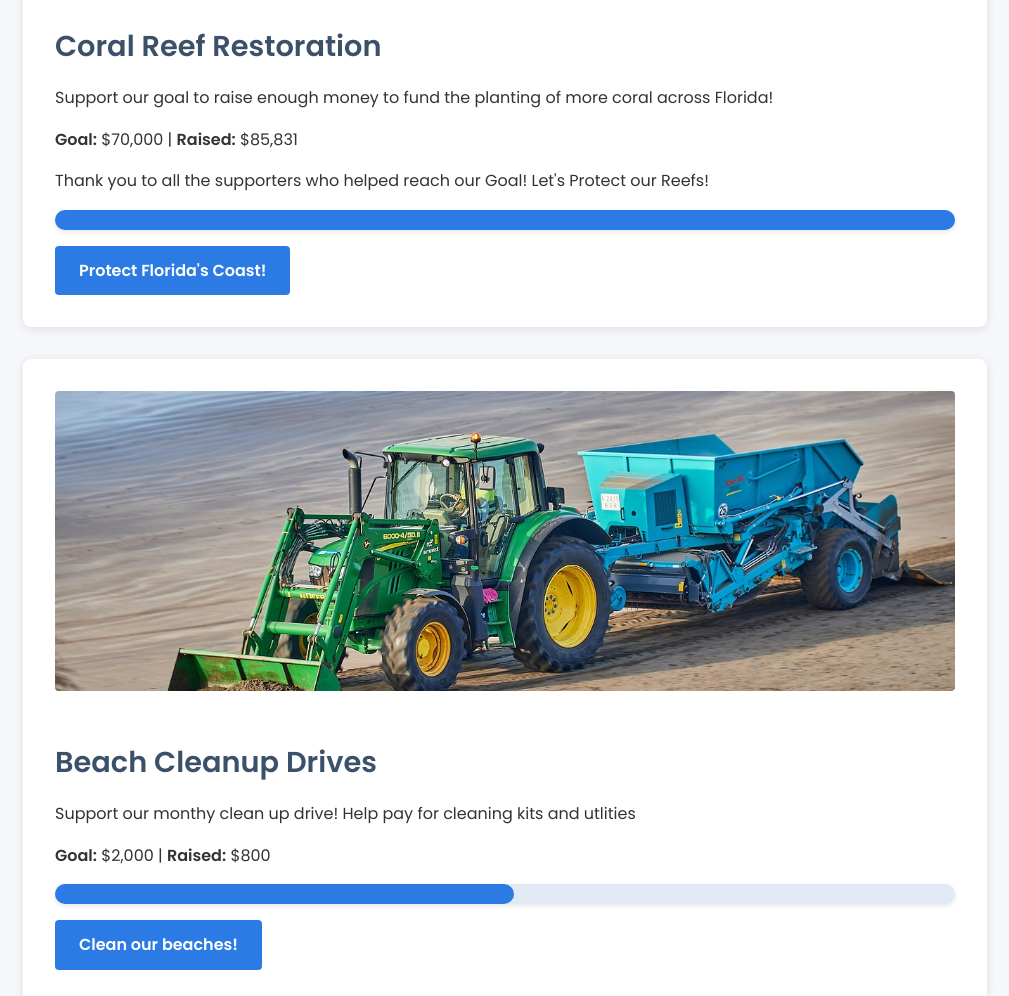
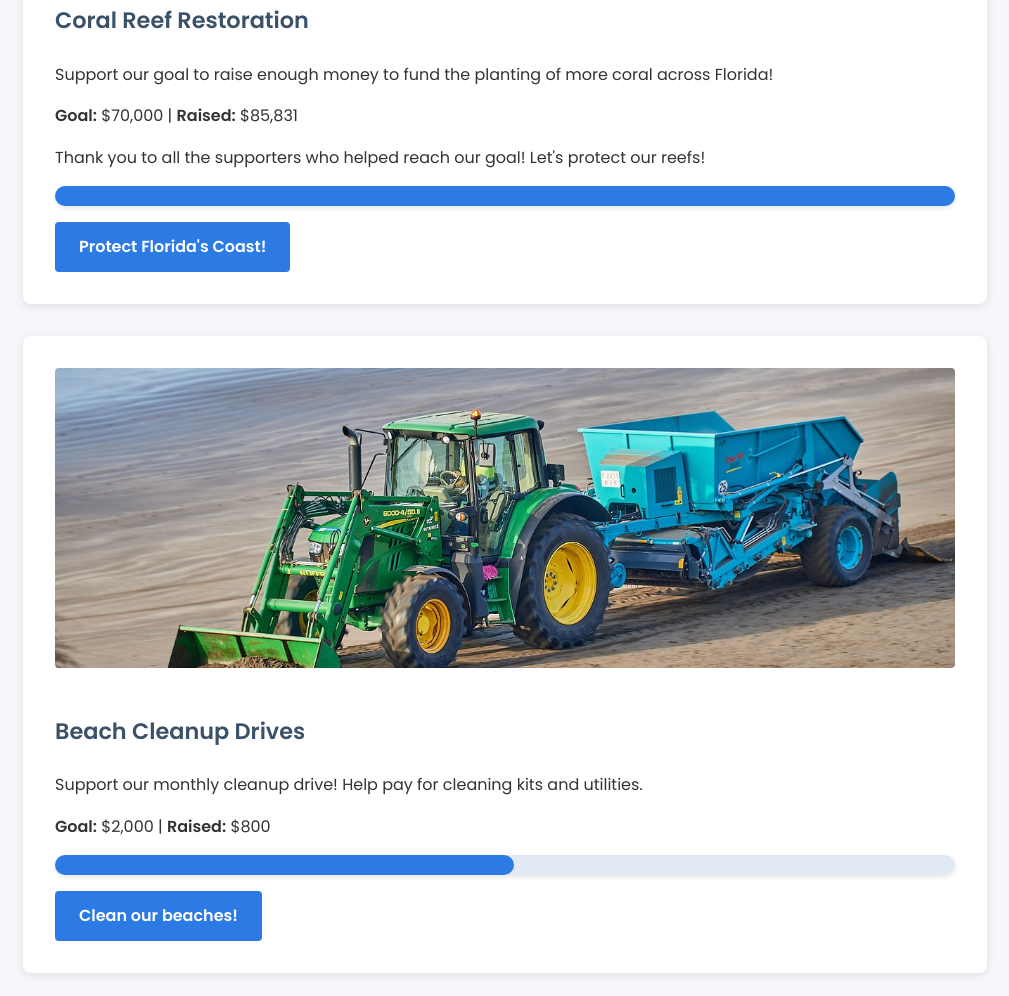
Before and after one commit to markymarksthe4th/protectthereefs, a plain HTML site: page fundraiser.html in a window 1280 px wide. Shown: the part 705-1701 px from the top of the page, without its empty margins (135-1144 px from the left). Drawn offline with Linux system fonts and the light colour scheme.

Commit message:
Update fundraiser.html
validating

```diff
--- a/fundraiser.html
+++ b/fundraiser.html
@@ -27,25 +27,24 @@
   </header>
 
   <main>
-    <h1>Our Fundraising Campaigns</h1>
+    <h2>Our Fundraising Campaigns</h2>
 
     <section class="fundraiser">
       <img src="images/reefreplant.jpg" alt="scuba divers near coral reef">
-      <h2>Coral Reef Restoration</h2>
+      <h3>Coral Reef Restoration</h3>
       <p>Support our goal to raise enough money to fund the planting of more coral across Florida!</p>
       <p><strong>Goal:</strong> $70,000 | <strong>Raised:</strong> $85,831</p>
-      <p>Thank you to all the supporters who helped reach our Goal! Let's Protect our Reefs!</p>
+      <p>Thank you to all the supporters who helped reach our goal! Let's protect our reefs!</p>
       <div class="progress-bar">
         <div class="progress" style="width: 100%"></div>
       </div>
       <a href="#" class="donate-button">Protect Florida's Coast!</a>
     </section>
-  </main>
 
     <section class="fundraiser">
       <img src="images/beachclean.jpg" alt="Tractor being used to clean the beach">
-      <h2>Beach Cleanup Drives</h2>
-      <p>Support our monthy clean up drive! Help pay for cleaning kits and utlities</p>
+      <h3>Beach Cleanup Drives</h3>
+      <p>Support our monthly cleanup drive! Help pay for cleaning kits and utilities.</p>
       <p><strong>Goal:</strong> $2,000 | <strong>Raised:</strong> $800</p>
       <div class="progress-bar">
         <div class="progress" style="width: 51%"></div>
@@ -58,7 +57,7 @@
     <div class="footer-nav">
       <a href="index.html">Home</a> |
       <a href="about.html">About</a> |
-      <a href="fundraiser.html">Our Fundraisers</a>|
+      <a href="fundraiser.html">Our Fundraisers</a> |
       <a href="team.html">Our Team</a> |
       <a href="news.html">News Journal</a> |
       <a href="contact.html">Contact Us</a>
```
